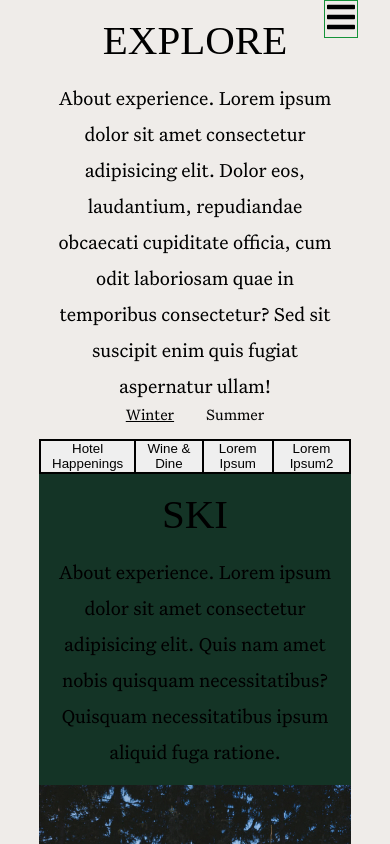
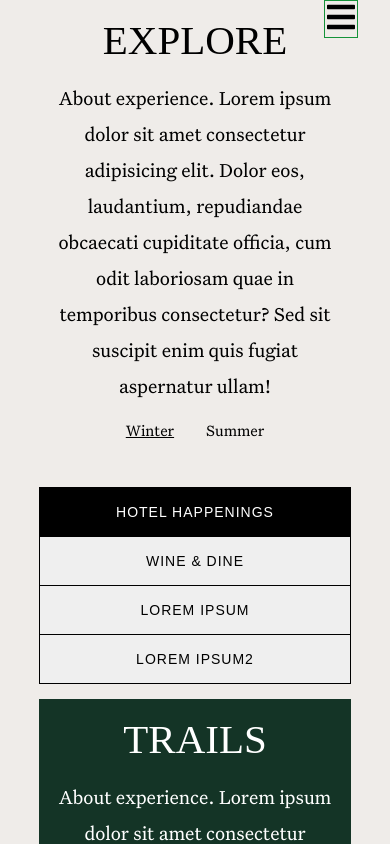
Before and after one commit to nathaliejanep/ShedHOTEL, a React (Create React App) app: page /activities in a window 390 px wide. Shown: the top 844 px of the page. Built offline with nearby package versions, Linux system fonts and the light colour scheme.

Commit message:
Made it responsive - activites page

```diff
--- a/public/api/activities.json
+++ b/public/api/activities.json
@@ -1,18 +1,27 @@
 {
   "winterActivities": [
     {
-      "title": "Ski",
+      "title": "Trails",
       "text": "About experience. Lorem ipsum dolor sit amet consectetur adipisicing elit. Quis nam amet nobis quisquam necessitatibus? Quisquam necessitatibus ipsum aliquid fuga ratione.",
       "imgUrl": "../images/activity.jpg"
     },
-
     {
       "title": "Gear",
       "text": "About experience. Lorem ipsum dolor sit amet consectetur adipisicing elit. Quis nam amet nobis quisquam necessitatibus? Quisquam necessitatibus ipsum aliquid fuga ratione.",
       "imgUrl": "../images/activity.jpg"
     },
     {
-      "title": "Caffe Goomah",
+      "title": "Heliski",
+      "text": "About experience. Lorem ipsum dolor sit amet consectetur adipisicing elit. Quis nam amet nobis quisquam necessitatibus? Quisquam necessitatibus ipsum aliquid fuga ratione.",
+      "imgUrl": "../images/activity.jpg"
+    },
+    {
+      "title": "Caffè Goomah",
+      "text": "About experience. Lorem ipsum dolor sit amet consectetur adipisicing elit. Quis nam amet nobis quisquam necessitatibus? Quisquam necessitatibus ipsum aliquid fuga ratione.",
+      "imgUrl": "../images/activity.jpg"
+    },
+    {
+      "title": "Shed. Burgers",
       "text": "About experience. Lorem ipsum dolor sit amet consectetur adipisicing elit. Quis nam amet nobis quisquam necessitatibus? Quisquam necessitatibus ipsum aliquid fuga ratione.",
       "imgUrl": "../images/activity.jpg"
     }
@@ -20,6 +29,26 @@
   "summerActivities": [
     {
       "title": "Trails",
+      "text": "About experience. Lorem ipsum dolor sit amet consectetur adipisicing elit. Quis nam amet nobis quisquam necessitatibus? Quisquam necessitatibus ipsum aliquid fuga ratione.",
+      "imgUrl": "../images/activity.jpg"
+    },
+    {
+      "title": "Gear",
+      "text": "About experience. Lorem ipsum dolor sit amet consectetur adipisicing elit. Quis nam amet nobis quisquam necessitatibus? Quisquam necessitatibus ipsum aliquid fuga ratione.",
+      "imgUrl": "../images/activity.jpg"
+    },
+    {
+      "title": "Lorem",
+      "text": "About experience. Lorem ipsum dolor sit amet consectetur adipisicing elit. Quis nam amet nobis quisquam necessitatibus? Quisquam necessitatibus ipsum aliquid fuga ratione.",
+      "imgUrl": "../images/activity.jpg"
+    },
+    {
+      "title": "Caffè Goomah",
+      "text": "About experience. Lorem ipsum dolor sit amet consectetur adipisicing elit. Quis nam amet nobis quisquam necessitatibus? Quisquam necessitatibus ipsum aliquid fuga ratione.",
+      "imgUrl": "../images/activity.jpg"
+    },
+    {
+      "title": "Shed. Burgers",
       "text": "About experience. Lorem ipsum dolor sit amet consectetur adipisicing elit. Quis nam amet nobis quisquam necessitatibus? Quisquam necessitatibus ipsum aliquid fuga ratione.",
       "imgUrl": "../images/activity.jpg"
     }
--- a/src/components/ActivityComponent/ActivityComponent.jsx
+++ b/src/components/ActivityComponent/ActivityComponent.jsx
@@ -81,6 +81,22 @@ const ActivityComponent = ({ tab }) => {
             ))}
           </>
         ) : null}
+
+        {tab === 'Lorem Ipsum' ? (
+          <>
+            {data?.restaurants?.map((restaurant, i) => (
+              <section key={i} className="activities_card">
+                <div className={`activities_card-text ${restaurant.title}`}>
+                  <h2>{restaurant.title}</h2>
+                  <p>{restaurant.text}</p>
+                </div>
+                <div className="activities_card-image">
+                  <img src={restaurant.imgUrl} alt={restaurant.title} />
+                </div>
+              </section>
+            ))}
+          </>
+        ) : null}
       </>
     </>
   );
--- a/src/components/ActivityComponent/ActivityComponent.scss
+++ b/src/components/ActivityComponent/ActivityComponent.scss
@@ -26,8 +26,7 @@
       flex-direction: column;
       align-items: center;
       justify-content: center;
-      padding: 5%;
-      background-color: $forestGreen;
+      padding: 10%;
 
       &.Caffè {
         background-color: $signalRed;
@@ -35,7 +34,9 @@
 
       &.Burgers {
         background-color: $black;
+        color: $white;
       }
+
       &.winter {
         &.Trails {
           background-color: $forestGreen;
@@ -63,6 +64,7 @@
 
         &.Lorem {
           background-color: $forestGreen;
+          color: $white;
         }
       }
     }
@@ -80,6 +82,7 @@
 @include media(tablet, phone) {
   .activities {
     &_card {
+      padding-bottom: 5%;
       &-text,
       &-image {
         flex: 1 0 100%;
--- a/src/components/DynamicMenu/DynamicMenu.jsx
+++ b/src/components/DynamicContainer/DynamicContainer.jsx
@@ -1,10 +1,10 @@
 import React, { useState } from 'react';
-import './DynamicMenu.scss';
+import './DynamicContainer.scss';
 import { useLocation } from 'react-router-dom';
 import ActivityComponent from '../ActivityComponent/ActivityComponent';
 import GalleryComponent from '../GalleryComponent/GalleryComponent';
 
-const DynamicMenu = ({ items }) => {
+const DynamicContainer = ({ items }) => {
   const path = useLocation();
   const urlPath = path.pathname;
   const [active, setActive] = useState('');
@@ -34,19 +34,23 @@ const DynamicMenu = ({ items }) => {
 
   console.log(items);
   return (
+    <div className="dynamic-container">
       <div className="dynamic-menu">
         <ul>
           {items.map((item, i) => (
             <li key={i}>
               <button
                 onClick={() => setActive(item)}
-              className={`dynamic-menu-btn ${active === item ? 'active' : ''}`}
+                className={`dynamic-menu-btn ${
+                  active === item ? 'active' : ''
+                }`}
               >
                 {item}
               </button>
             </li>
           ))}
         </ul>
+      </div>
 
       <div
         className={`${urlPath === '/activities' ? 'activities' : 'gallery'}`}
@@ -57,4 +61,4 @@ const DynamicMenu = ({ items }) => {
   );
 };
 
-export default DynamicMenu;
+export default DynamicContainer;
--- /dev/null
+++ b/src/components/DynamicContainer/DynamicContainer.scss
@@ -0,0 +1,64 @@
+@import '../../sassStyles/_variables';
+@import '../../sassStyles/_mixins';
+
+.dynamic-container {
+  .dynamic-menu {
+    margin: 5% 10%;
+
+    ul {
+      display: flex;
+      justify-content: center;
+      list-style-type: none;
+
+      li {
+        display: flex;
+        justify-content: center;
+        border: 1px solid $black;
+        border-right: none;
+        text-align: center;
+        margin: 0;
+
+        &:last-child {
+          border-right: 1px solid $black;
+        }
+      }
+    }
+
+    &-btn {
+      padding: 1rem 3.5rem;
+      width: 100%;
+      border: none;
+      text-transform: uppercase;
+      font-size: 14px;
+      letter-spacing: 1px;
+
+      &.active {
+        background-color: $black;
+        color: $white;
+      }
+    }
+  }
+}
+
+@include phone {
+  .dynamic-container {
+    .dynamic-menu {
+      margin: 5% 0;
+      ul {
+        flex-direction: column;
+
+        li {
+          border-right: 1px solid $black;
+          border-bottom: none;
+
+          &:last-child {
+            border-bottom: 1px solid $black;
+          }
+        }
+      }
+      &-btn {
+        color: $black;
+      }
+    }
+  }
+}
--- a/src/components/DynamicMenu/DynamicMenu.scss
+++ /dev/null
@@ -1,16 +0,0 @@
-@import '../../sassStyles/_variables';
-
-.dynamic-menu {
-  ul {
-    display: flex;
-    list-style-type: none;
-    border: 1px solid $black;
-
-    li {
-      border: 1px solid $black;
-    }
-  }
-  &-btn {
-    border: none;
-  }
-}
--- a/src/components/SeasonPicker/SeasonPicker.scss
+++ b/src/components/SeasonPicker/SeasonPicker.scss
@@ -6,7 +6,7 @@
   transform: translateX(-50%);
   align-self: center;
   position: relative;
-
+  margin: 1rem 0;
   .active-season {
     text-decoration: underline;
   }
--- a/src/pages/Activities/Activities.jsx
+++ b/src/pages/Activities/Activities.jsx
@@ -1,5 +1,5 @@
 import React from 'react';
-import DynamicMenu from '../../components/DynamicMenu/DynamicMenu';
+import DynamicMenu from '../../components/DynamicContainer/DynamicContainer';
 import SeasonPicker from '../../components/SeasonPicker/SeasonPicker';
 import './Activities.scss';
 
--- a/src/pages/Activities/Activities.scss
+++ b/src/pages/Activities/Activities.scss
@@ -56,9 +56,18 @@
   // }
   // @include tablet {
   // }
-  @include media(tablet, phone) {
+}
+
+@include tablet {
   .container {
     margin: 0 5%;
+    &_section {
+      padding: 0;
+    }
+  }
+}
+@include phone {
+  .container {
     &_section {
       padding: 5% 5%;
     }
@@ -85,4 +94,3 @@
     //       }
   }
 }
-}
--- a/src/pages/Gallery/Gallery.jsx
+++ b/src/pages/Gallery/Gallery.jsx
@@ -1,5 +1,5 @@
 import React from 'react';
-import DynamicMenu from '../../components/DynamicMenu/DynamicMenu';
+import DynamicMenu from '../../components/DynamicContainer/DynamicContainer';
 
 const Gallery = () => {
   const galleries = ['Rooms', 'Nooks & Cranes', 'Lorem Ipsum', 'Lorem Ipsum2'];
```
Lines whose indentation alone changed are shown as unchanged.
